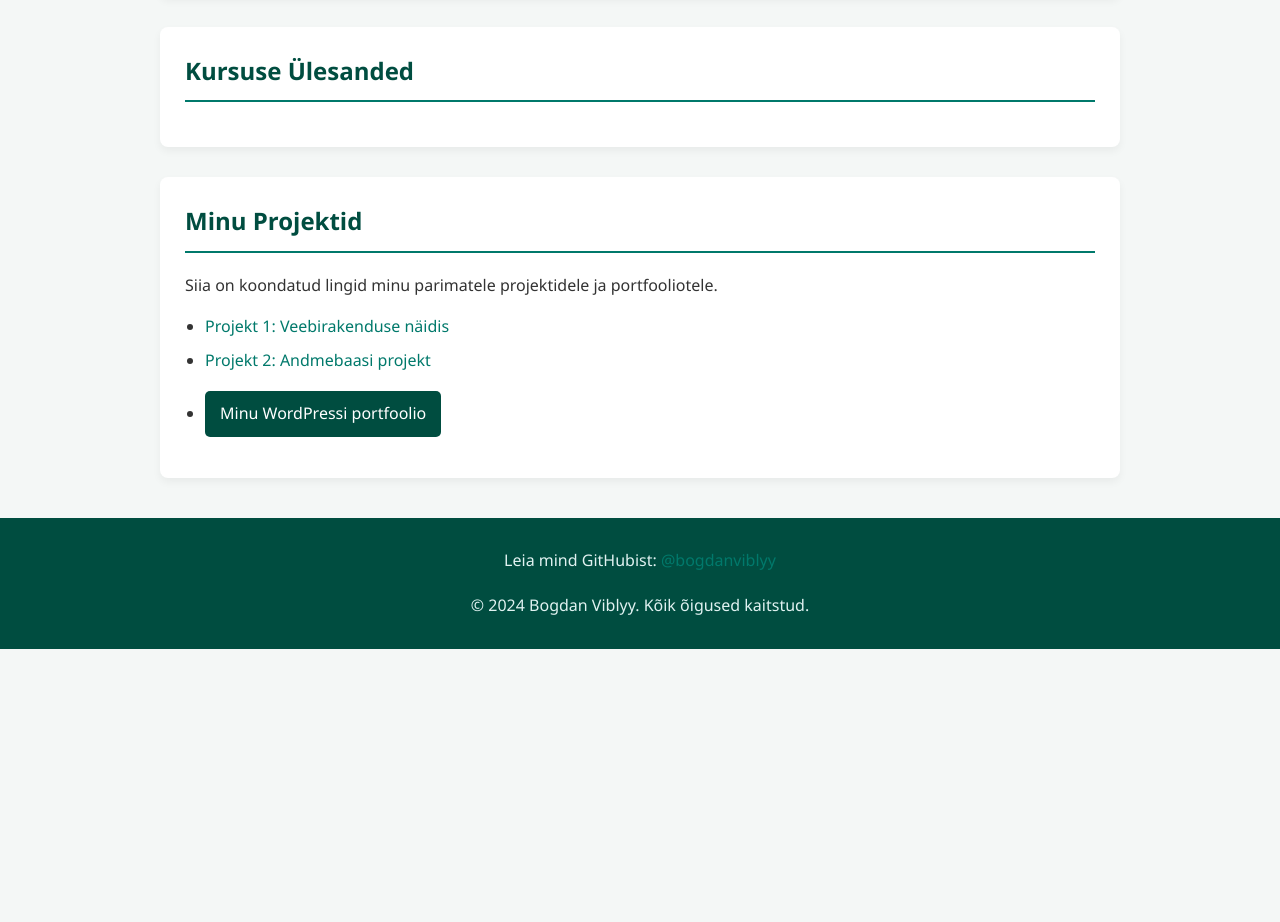
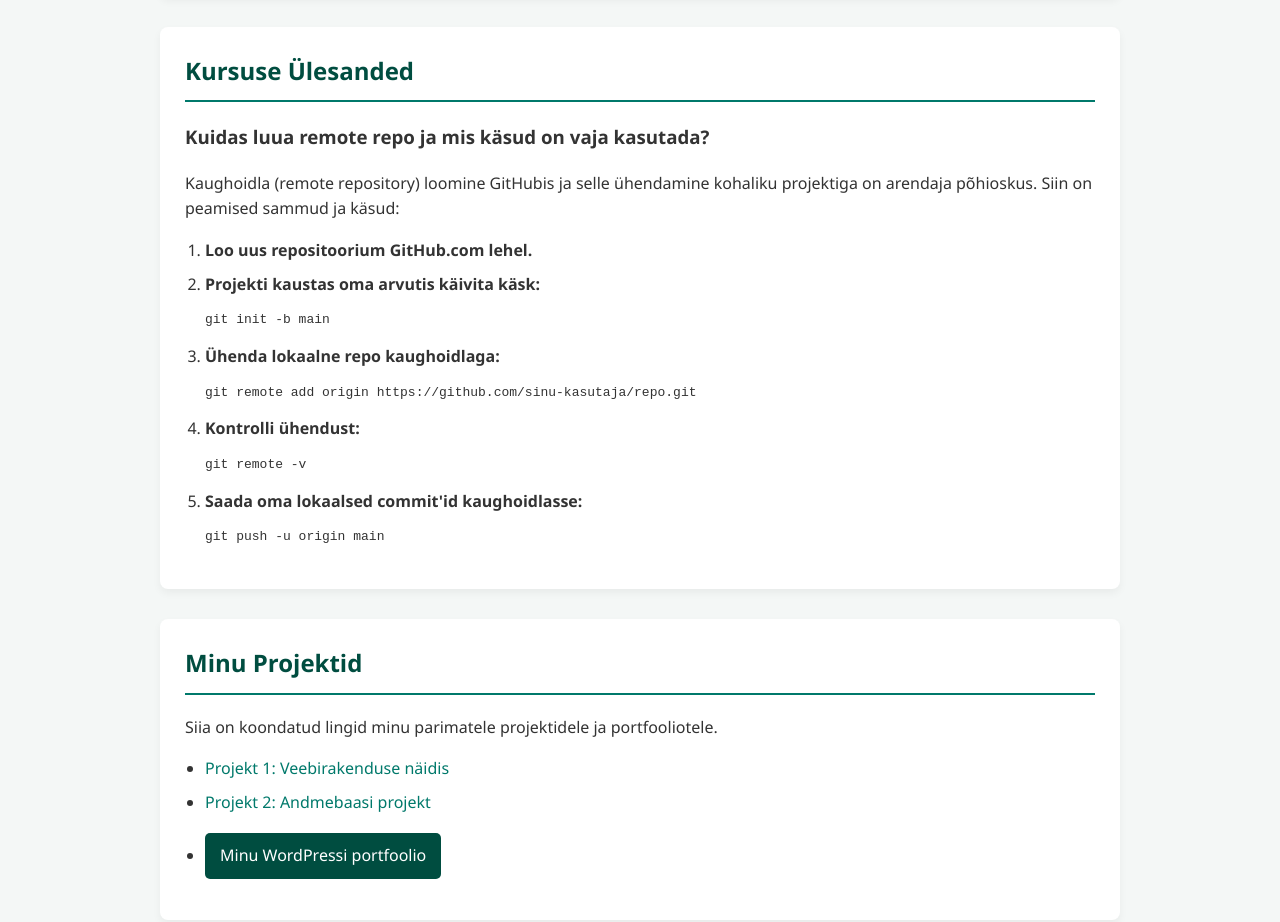
Before and after one commit to BogdanViblyy/junior-developer-portfolio, a plain HTML site: page index.html in a window 1280 px wide. Shown: the part 1031-1953 px from the top of the page. Before the commit the page ends 1680 px from the top, so only its background shows below. Drawn offline with Linux system fonts and the light colour scheme.

Commit message:
Lisa juhend kaughoidla loomise kohta

```diff
--- a/index.html
+++ b/index.html
@@ -63,6 +63,23 @@
         <div id="mvp-info" class="task-section">
         </div>
         <div id="git-info" class="task-section">
+            <h3>Kuidas luua remote repo ja mis käsud on vaja kasutada?</h3>
+            <p>Kaughoidla (remote repository) loomine GitHubis ja selle ühendamine kohaliku projektiga on arendaja põhioskus. Siin on peamised sammud ja käsud:</p>
+            <ol>
+                <li><strong>Loo uus repositoorium GitHub.com lehel.</strong></li>
+                <li><strong>Projekti kaustas oma arvutis käivita käsk:</strong>
+                    <pre><code>git init -b main</code></pre>
+                </li>
+                <li><strong>Ühenda lokaalne repo kaughoidlaga:</strong>
+                    <pre><code>git remote add origin https://github.com/sinu-kasutaja/repo.git</code></pre>
+                </li>
+                <li><strong>Kontrolli ühendust:</strong>
+                    <pre><code>git remote -v</code></pre>
+                </li>
+                <li><strong>Saada oma lokaalsed commit'id kaughoidlasse:</strong>
+                    <pre><code>git push -u origin main</code></pre>
+                </li>
+            </ol>
         </div>
     </section>
 
```
